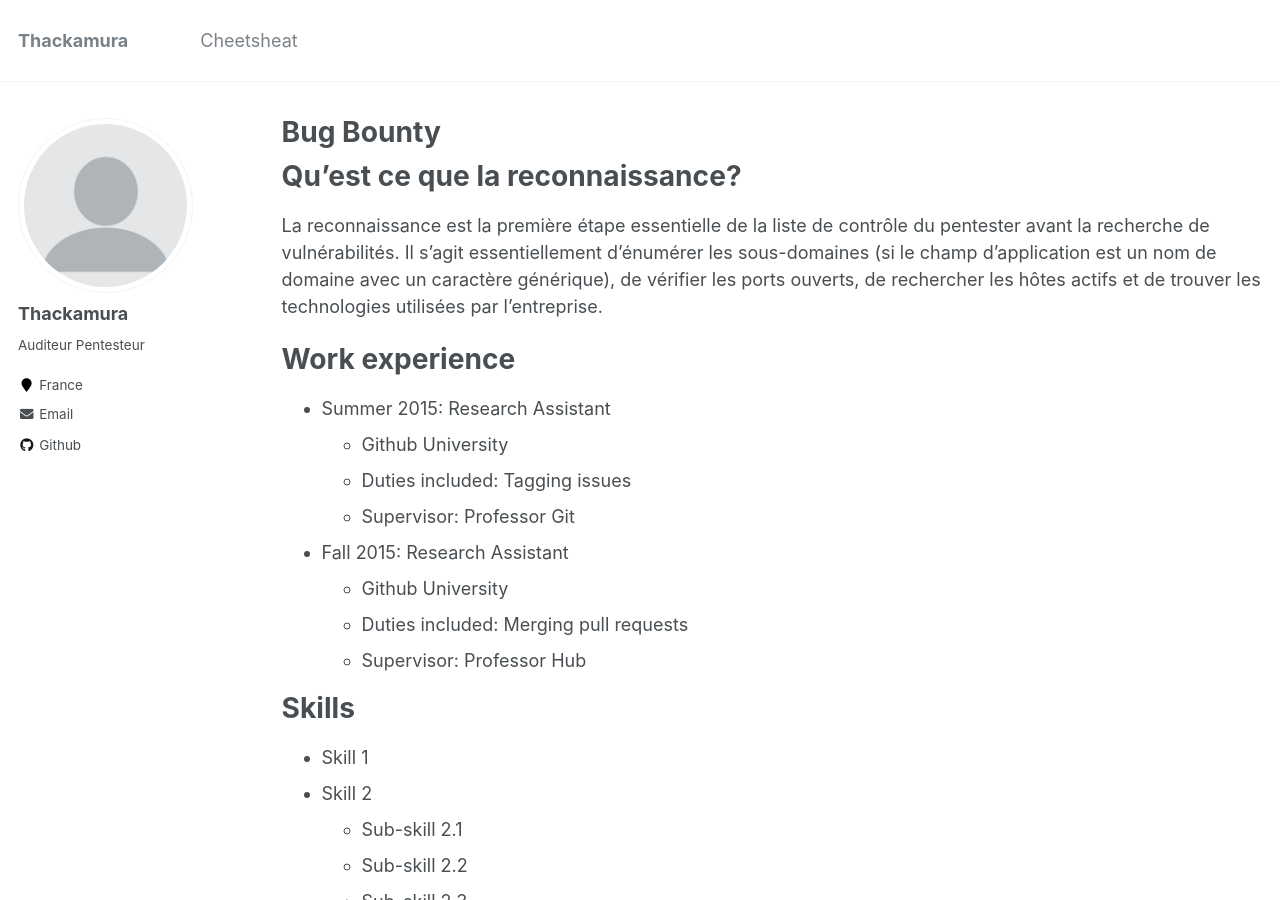
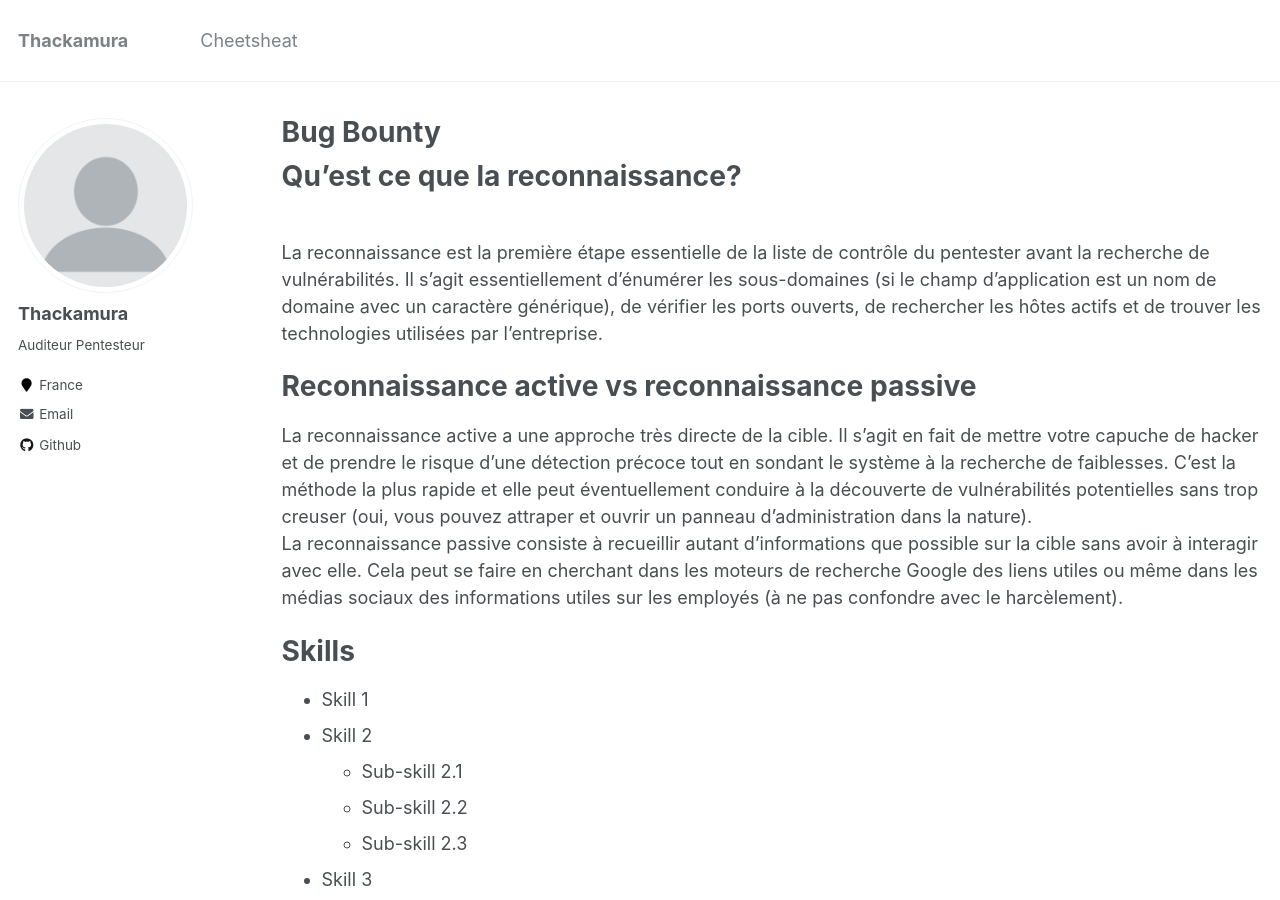
Before and after one commit to thackamura/thackamura.github.io, a Jekyll site: the page built from _pages/Bug_Bounty.md, in a window 1280 px wide and 900 px high. Built offline with Jekyll 4.4.1, drawn with Linux system fonts in a browser that asks for light colours.

Commit message:
Update Bug_Bounty.md

```diff
--- a/_pages/Bug_Bounty.md
+++ b/_pages/Bug_Bounty.md
@@ -11,20 +11,15 @@ redirect_from:
 
 Qu'est ce que la reconnaissance?
 ======
+<br/>
 La reconnaissance est la première étape essentielle de la liste de contrôle du pentester avant la recherche de vulnérabilités.
 Il s'agit essentiellement d'énumérer les sous-domaines (si le champ d'application est un nom de domaine avec un caractère générique), de vérifier les ports ouverts, de rechercher les hôtes actifs et de trouver les technologies utilisées par l'entreprise.
 
-Work experience
+Reconnaissance active vs reconnaissance passive
 ======
-* Summer 2015: Research Assistant
-  * Github University
-  * Duties included: Tagging issues
-  * Supervisor: Professor Git
-
-* Fall 2015: Research Assistant
-  * Github University
-  * Duties included: Merging pull requests
-  * Supervisor: Professor Hub
+La reconnaissance active a une approche très directe de la cible. Il s'agit en fait de mettre votre capuche de hacker et de prendre le risque d'une détection précoce tout en sondant le système à la recherche de faiblesses. C'est la méthode la plus rapide et elle peut éventuellement conduire à la découverte de vulnérabilités potentielles sans trop creuser (oui, vous pouvez attraper et ouvrir un panneau d'administration dans la nature).
+<br/>
+La reconnaissance passive consiste à recueillir autant d'informations que possible sur la cible sans avoir à interagir avec elle. Cela peut se faire en cherchant dans les moteurs de recherche Google des liens utiles ou même dans les médias sociaux des informations utiles sur les employés (à ne pas confondre avec le harcèlement).
 
 Skills
 ======
```
